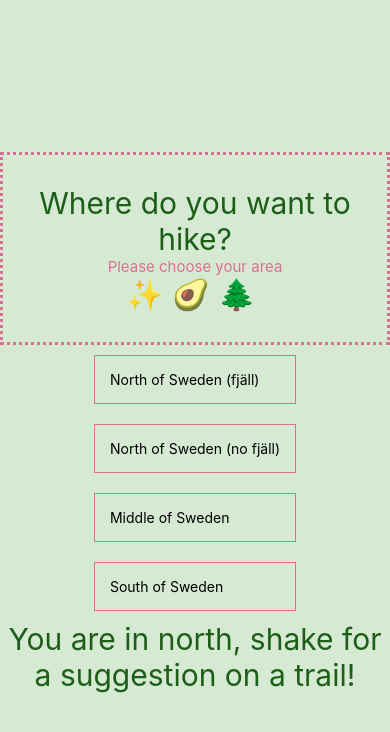
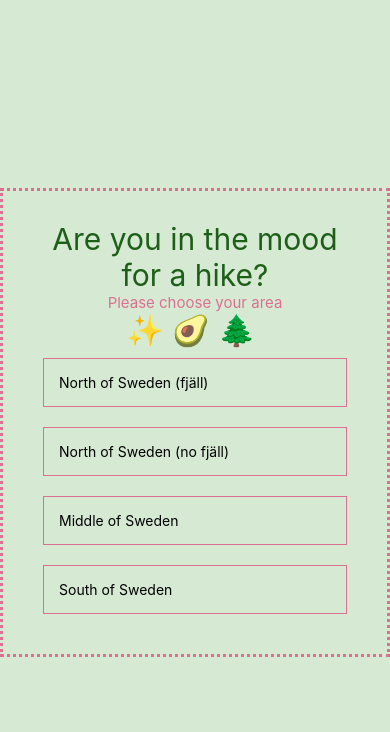
Before and after one commit to Technigo/project-react-native-app, a React Native app: screen / in a window 390 px wide. Shown: the top 732 px of the page. Built offline with nearby package versions, Linux system fonts and the light colour scheme.

Commit message:
made a main js

```diff
--- a/App.js
+++ b/App.js
@@ -2,12 +2,8 @@ import React from 'react';
 import { Provider } from 'react-redux';
 import { configureStore, combineReducers } from '@reduxjs/toolkit';
 import styled from 'styled-components/native';
-
-import { Buttons } from './Components/Buttons';
-import { Trail } from './Components/Trail';
 import { trails } from './Components/reducers/trails';
-import { LoadingSpinner } from './Components/LoadingSpinner';
-import SensorComponent from './Components/SensorComponent';
+import { Main } from './Components/Main';
 
 const reducer = combineReducers({
   trails: trails.reducer,
@@ -18,58 +14,22 @@ const store = configureStore({ reducer });
 const App = () => {
   return (
     <Provider store={store}>
-      <Container>
-        {/*  <ImTage
+      <Main />
+      {/*  <ImTage
         source={{
           uri: 'https://reactnative.dev/img/tiny_logo.png',
         }}
       /> */}
-        <InnerContainer>
-          <Title>Where do you want to hike?</Title>
-          <Text>Please choose your area</Text>
-          <Emojis>✨ 🥑 🌲 </Emojis>
-        </InnerContainer>
-        {/* <LoadingSpinner /> */}
-        <Buttons />
-        {/* <SensorComponent /> */}
-        <Trail />
-      </Container>
+
+      {/* <LoadingSpinner /> */}
+
+      {/* <SensorComponent /> */}
     </Provider>
   );
 };
 
 export default App;
 
-const Container = styled.View`
-  flex: 1;
-  background-color: #d5e9d3;
-  justify-content: center;
-  align-items: center;
-`;
-
-const InnerContainer = styled.View`
-  border: 3px dotted palevioletred;
-  padding: 30px;
-`;
-
-const Title = styled.Text`
-  font-size: 30px;
-  text-align: center;
-  color: #1e5f18;
-`;
-
-const Text = styled.Text`
-  font-size: 15px;
-  text-align: center;
-
-  color: palevioletred;
-`;
-
-const Emojis = styled.Text`
-  text-align: center;
-  font-size: 30px;
-`;
-
 const ImTage = styled.Image`
   width: 50px;
   height: 50px;
--- /dev/null
+++ b/Components/Main.js
@@ -0,0 +1,54 @@
+import React from 'react';
+
+import styled from 'styled-components/native';
+import { useSelector } from 'react-redux';
+
+import { Buttons } from './Buttons';
+import { Trail } from './Trail';
+
+export const Main = () => {
+  const currentPosition = useSelector((store) => store.trails.currentPosition);
+
+  return (
+    <>
+      <Container>
+        <InnerContainer>
+          <Title>Are you in the mood for a hike?</Title>
+          <Text>Please choose your area</Text>
+          <Emojis>✨ 🥑 🌲 </Emojis>
+          {currentPosition ? <Trail /> : <Buttons />}
+        </InnerContainer>
+      </Container>
+    </>
+  );
+};
+
+const Container = styled.View`
+  flex: 1;
+  background-color: #d5e9d3;
+  justify-content: center;
+  align-items: center;
+`;
+
+const InnerContainer = styled.View`
+  border: 3px dotted palevioletred;
+  padding: 30px;
+`;
+
+const Title = styled.Text`
+  font-size: 30px;
+  text-align: center;
+  color: #1e5f18;
+`;
+
+const Text = styled.Text`
+  font-size: 15px;
+  text-align: center;
+
+  color: palevioletred;
+`;
+
+const Emojis = styled.Text`
+  text-align: center;
+  font-size: 30px;
+`;
--- a/Components/Trail.js
+++ b/Components/Trail.js
@@ -1,17 +1,16 @@
 import React from 'react';
 import { useSelector } from 'react-redux';
-import { trails } from './reducers/trails';
 import { View, Text } from 'react-native';
 import styled from 'styled-components/native';
 
 export const Trail = () => {
   const currentPosition = useSelector((store) => store.trails.currentPosition);
-  console.log(currentPosition);
 
   return (
     <View>
       <Title>
-        You are in {currentPosition}, shake for a suggestion on a trail!
+        You are in {currentPosition} of Sweden, shake for a suggestion on a
+        trail!
       </Title>
     </View>
   );
--- a/Components/reducers/trails.js
+++ b/Components/reducers/trails.js
@@ -3,7 +3,7 @@ import { createSlice } from '@reduxjs/toolkit';
 export const trails = createSlice({
   name: 'trails',
   initialState: {
-    currentPosition: 'north',
+    currentPosition: null,
     loading: false,
   },
   reducers: {
```
